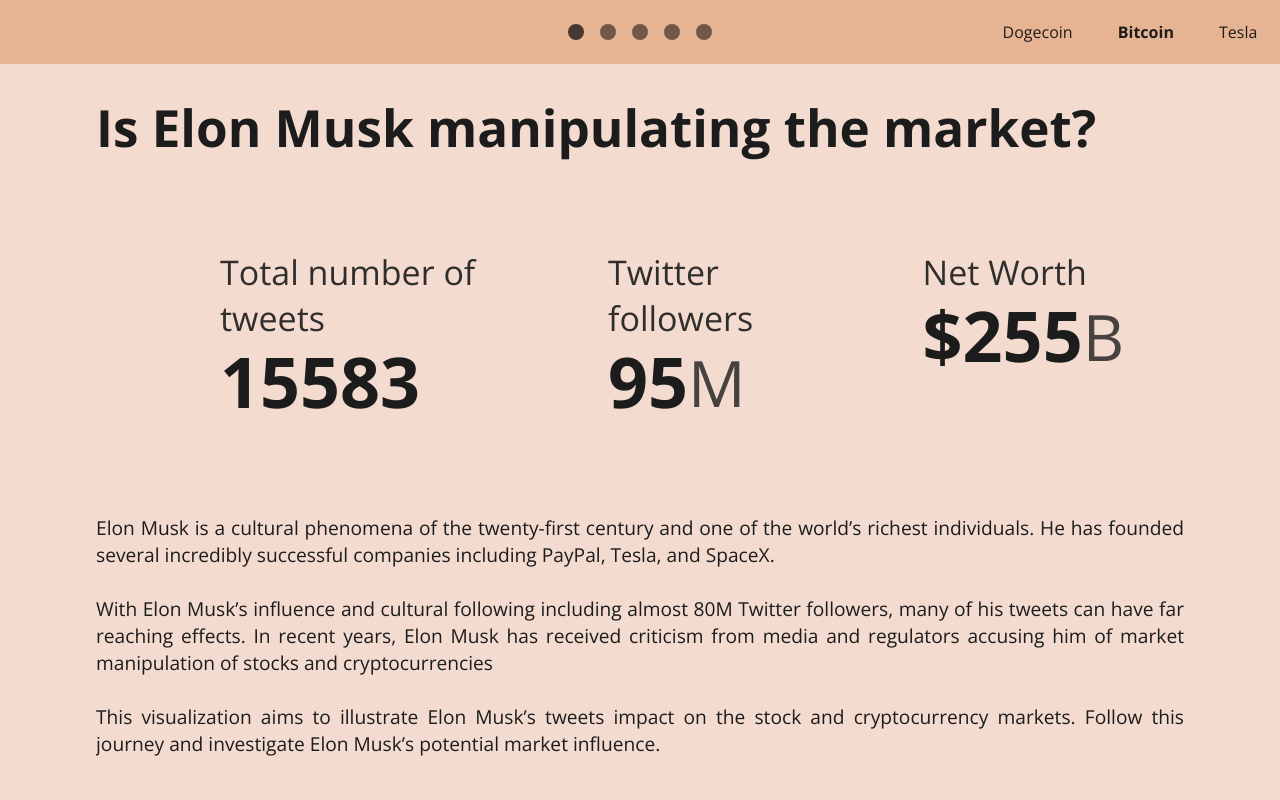
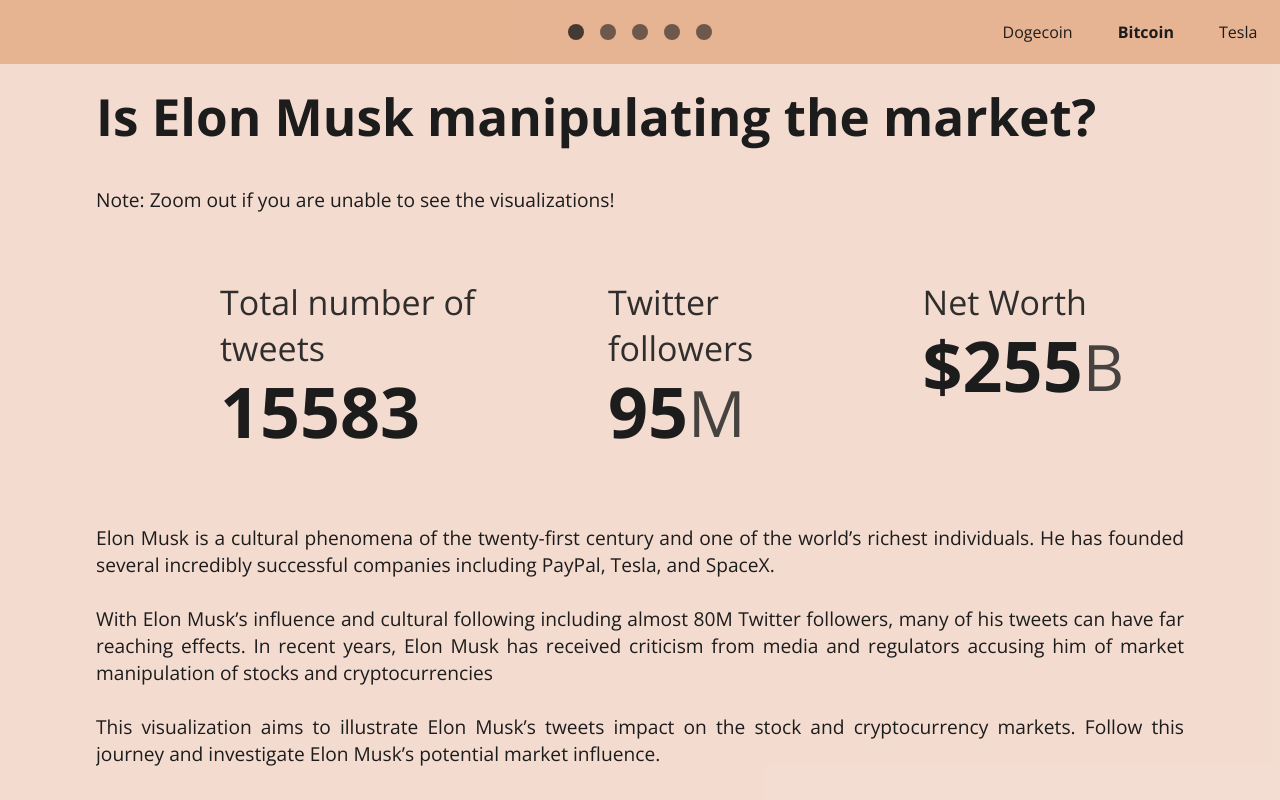
Before and after one commit to com-480-data-visualization/datavis-project-2022-visualizationclowns, a React (Vite) app in the folder viz/: page / in a window 1280 px wide. Built offline with nearby package versions, Linux system fonts and the light colour scheme.

Commit message:
Added a note for users to zoom out of the page

```diff
--- a/viz/src/pages/IntroductionPage/IntroductionPage.jsx
+++ b/viz/src/pages/IntroductionPage/IntroductionPage.jsx
@@ -41,6 +41,11 @@
         >
           Is Elon Musk manipulating the market?
         </div>
+
+          <Paragraph className={css.introductionText}>
+            Note: Zoom out if you are unable to see the visualizations!
+          </Paragraph>
+
         <section className={css.stats}>
           <HeroStats
             size={70}
```
